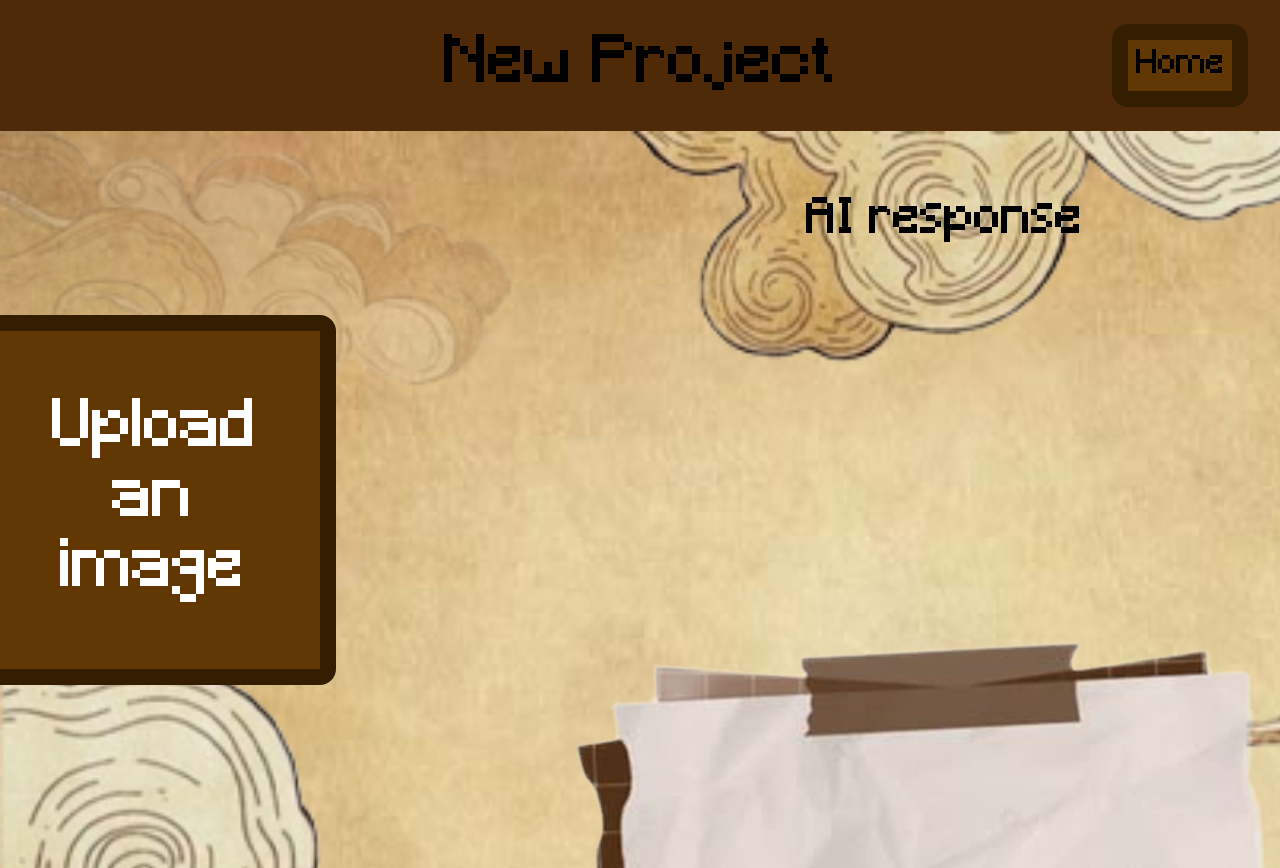
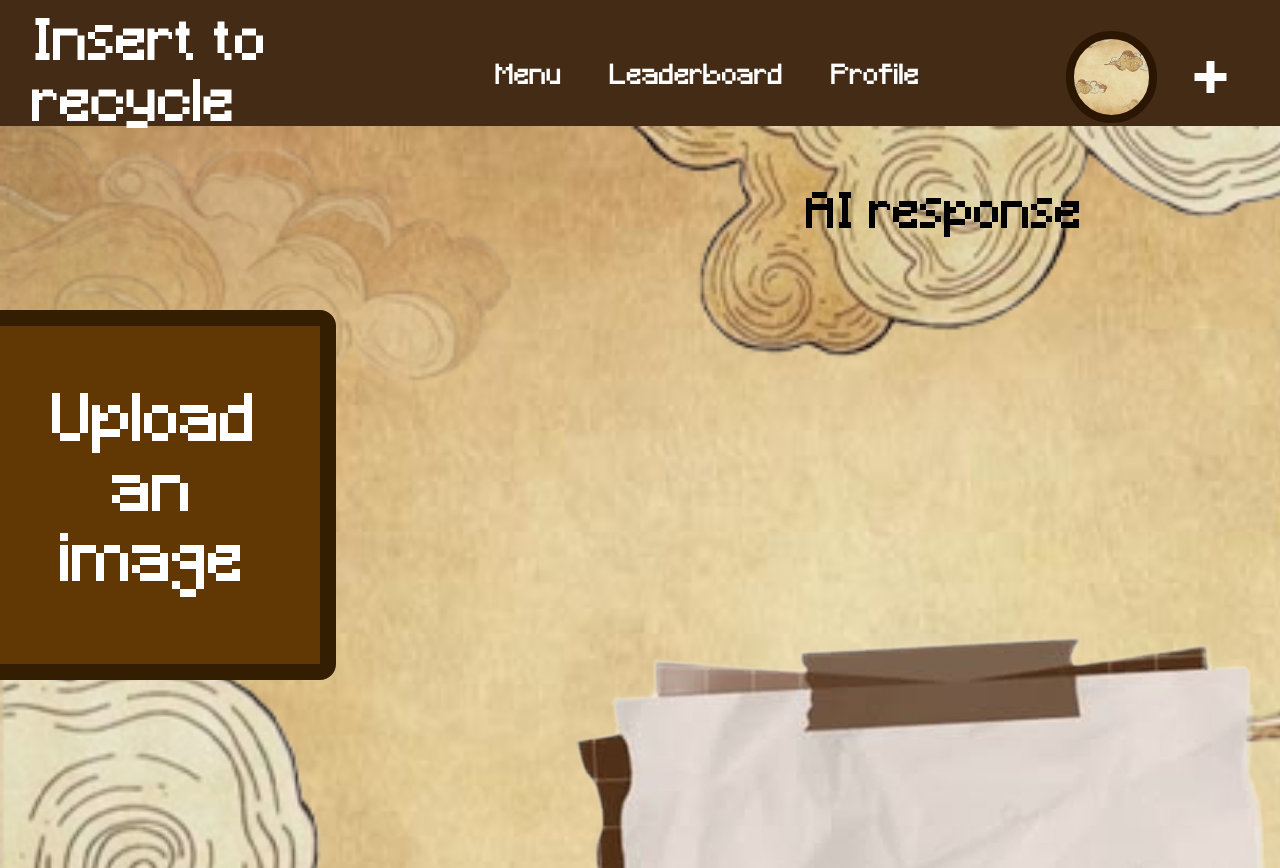
Before and after one commit to Ani124430/Insert_to_recycle, a Django app: template templates/HTML/newproject.html in a window 1280 px wide. Shown: the top 868 px of the page. Run offline with Django 5.2, Linux system fonts and the light colour scheme; the template is opened without the code that fills it, so the values that code supplies are empty; parts of the project's set-up code (start-up, migrations or seed data) failed here and were passed over.

Commit message:
naj-nakraq_uspqh_da_napravq_navbara_da_e_na_vsqka_stranica_i_svurzah_css-a_s_backenda

```diff
--- a/backend/backend/urls.py
+++ b/backend/backend/urls.py
@@ -23,8 +23,9 @@
 urlpatterns = [
     path('admin/', admin.site.urls),
     path('', views.index, name='index'),
-    path('leaderboard/', views.leaderboard, name='leaderboard'),
-
+    path('leaderboardes/', views.leaderboardes, name='leaderboardes'),
+    path('profile/', views.profile, name='profile'),
+    path('newproject/', views.newproject, name='newproject'),
 ]
 
 if settings.DEBUG:
--- a/templates/CSS/newproject.css
+++ b/templates/CSS/newproject.css
@@ -33,24 +33,6 @@
 }
 
 
-#home{
-    text-decoration: none;
-    font-size: 2rem;
-    position: absolute;
-    right: 2rem;
-    top: 1.5rem;
-    color: #000000;
-    background: rgb(97, 55, 4);
-    border: solid #331e01 1rem;
-    border-radius: 1rem;
-    padding: 0.5rem;
-}
-
-
-#home:hover{
-    background-color: #331e01;
-}
-
 button{
     font-size: 4rem;
     margin: 6rem 0rem 6rem 0rem;
@@ -63,7 +45,6 @@
     margin-top: 4rem;
     text-align: center;
 }
-
 
 
 #image_input {
--- a/templates/HTML/leaderboardes.html
+++ b/templates/HTML/leaderboardes.html
@@ -1,3 +1,4 @@
+{% load static %}
 <!DOCTYPE html>
 <html lang="en">
 <head>
@@ -45,8 +46,6 @@
         </div>
     </main>
 
-    <a id="back" href="index.html">Back</a>
-
 </body>
 
 </html>
--- a/templates/HTML/navbar.html
+++ b/templates/HTML/navbar.html
@@ -4,12 +4,12 @@
 
 <div class="nav">
     <a href="{% url 'index' %}">Menu</a>
-    <a href="leaderboardes.html">Leaderboard</a>
-    <a href="profile.html">Profile</a>
+    <a href="{% url 'leaderboardes' %}">Leaderboard</a>
+    <a href="{% url 'profile' %}">Profile</a>
 </div>
 
-    <div class="user">
-        <div class="profile-pic"></div>
-        <a href="newproject.html" class="plus-btn">+</a>
-    </div>
+<div class="user">
+    <div class="profile-pic"></div>
+    <a href="{% url 'newproject' %}" class="plus-btn">+</a>
 </div>
+</div>
--- a/templates/HTML/newproject.html
+++ b/templates/HTML/newproject.html
@@ -1,38 +1,35 @@
+{% load static %}
 <!DOCTYPE html>
 <html lang="en">
 <head>
     <meta charset="UTF-8">
     <meta name="viewport" content="width=device-width, initial-scale=1.0">
     <title>Insert to recycle</title>
-    <link rel="stylesheet" href="../CSS/newproject.css">
+    <link rel="stylesheet" href="{% static 'CSS/newproject.css' %}">
+    <link rel="stylesheet" href="{% static 'CSS/navbar.css' %}">
 </head>
 
 <body>
-    <header>
-        <h1>New Project</h1>
-    </header>
+    {% include "HTML/navbar.html" %}
 
     <main>
         <div>
             <div>
                 <form id="imageForm">
-                <label for="image_input" id="btn-upload-file">Upload an image</label>
-                <input type="file" id="image_input" accept="image/*" required>
-            </form>
+                    <label for="image_input" id="btn-upload-file">Upload an image</label>
+                    <input type="file" id="image_input" accept="image/*" required>
+                </form>
             </div>
         </div>
 
         <div>
             <div id="ai">AI response</div>
             <div>
-                <img src="../Images/ai_list.png" class="img_ai_response">
+                <img src="{% static 'Images/ai_list.png' %}" class="img_ai_response">
                 <div id="ai-answear">dcfvgh</div>
             </div>
         </div>
     </main>
 
-    <a id="home" href="index.html">Home</a>
-
 </body>
-
 </html>
```
Also changed, not shown: backend/backend/views.py (+9 -0 lines), templates/CSS/leaderboardes.css (+0 -30 lines), templates/HTML/profile.html (+12 -31 lines).
